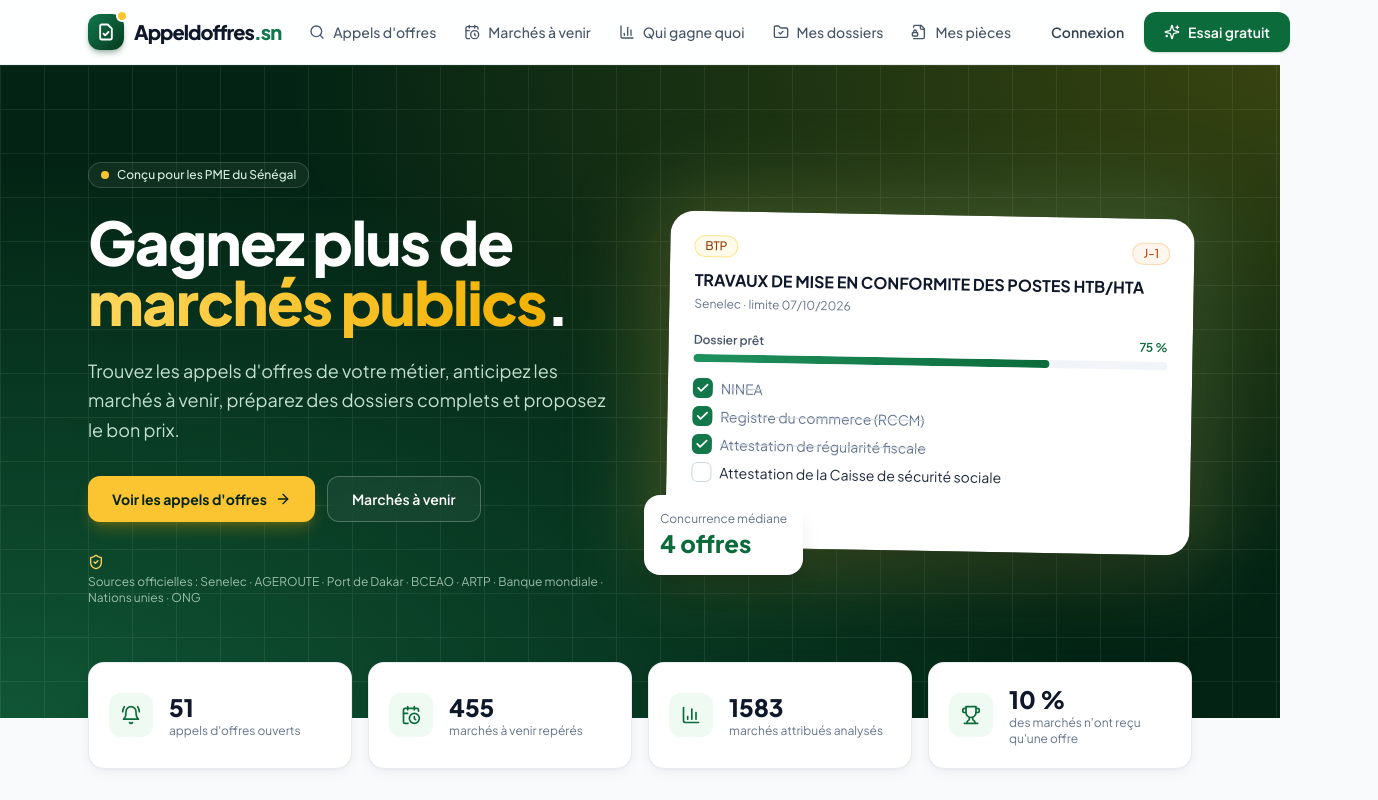
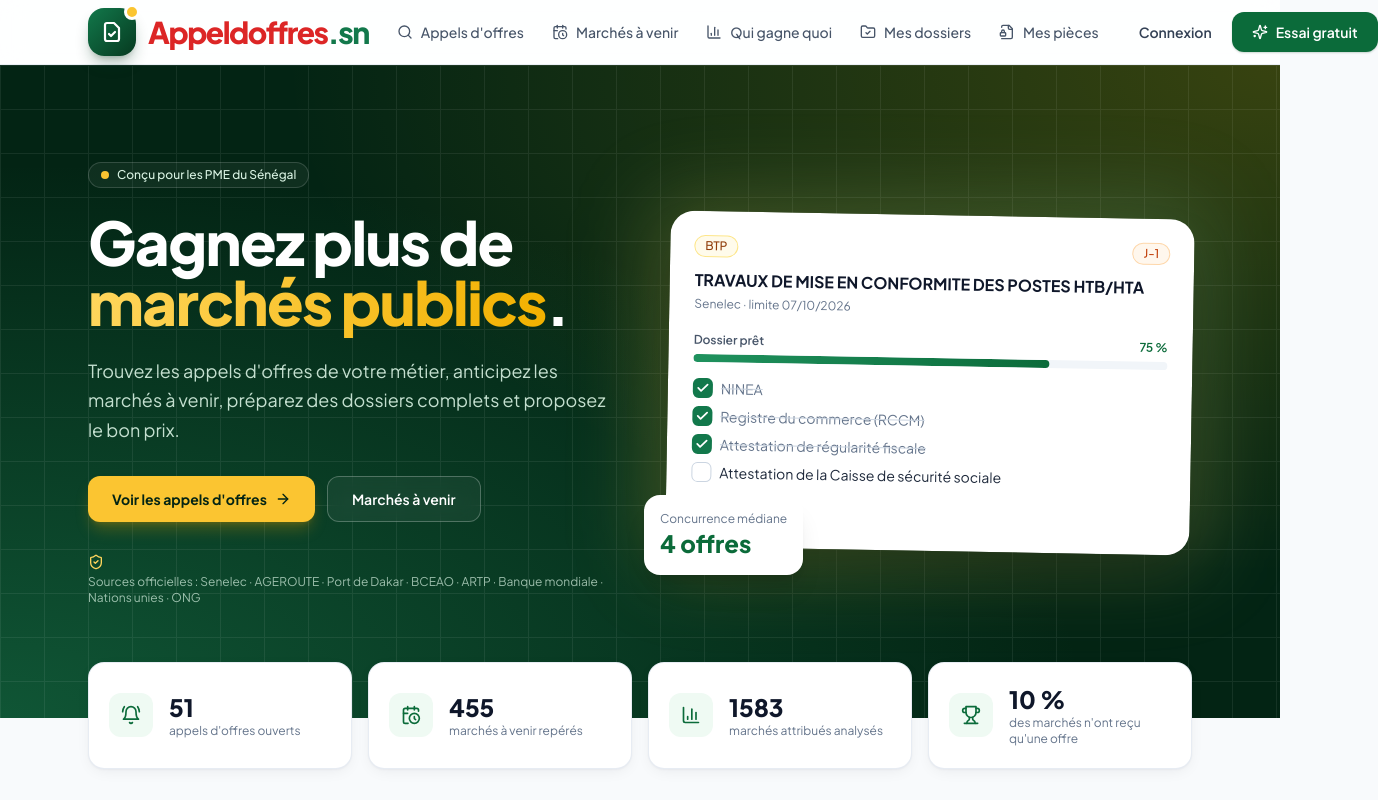
Before and after one commit to mamadouelimanewane/appeloffres, a Next.js app: page / in a window 1280 px wide. Shown: the top 800 px of the page, 1378 px wide, since content can reach past the window. Built offline with nearby package versions, Linux system fonts and the light colour scheme.

Commit message:
style: logo rouge et plus grand

```diff
--- a/src/components/Logo.tsx
+++ b/src/components/Logo.tsx
@@ -2,15 +2,15 @@
 
 export function Logo({ clair = false }: { clair?: boolean }) {
   return (
-    <Link href="/" className="group flex items-center gap-2.5" aria-label="Appeldoffres.sn, accueil">
-      <span className="relative grid h-9 w-9 place-items-center rounded-xl bg-gradient-to-br from-brand-600 to-brand-900 shadow-md shadow-brand-900/30">
-        <svg viewBox="0 0 24 24" className="h-5 w-5 text-white" fill="none" stroke="currentColor" strokeWidth="2.2" strokeLinecap="round" strokeLinejoin="round" aria-hidden>
+    <Link href="/" className="group flex items-center gap-3" aria-label="Appeldoffres.sn, accueil">
+      <span className="relative grid h-12 w-12 place-items-center rounded-2xl bg-gradient-to-br from-brand-600 to-brand-900 shadow-lg shadow-brand-900/30">
+        <svg viewBox="0 0 24 24" className="h-6 w-6 text-white" fill="none" stroke="currentColor" strokeWidth="2.2" strokeLinecap="round" strokeLinejoin="round" aria-hidden>
           <path d="M14 3H7a2 2 0 0 0-2 2v14a2 2 0 0 0 2 2h10a2 2 0 0 0 2-2V8z" />
           <path d="m9 14 2 2 4-4" />
         </svg>
-        <span className="absolute -right-1 -top-1 h-3 w-3 rounded-full border-2 border-white bg-or-400" />
+        <span className="absolute -right-1 -top-1 h-4 w-4 rounded-full border-[3px] border-white bg-or-400" />
       </span>
-      <span className={`text-xl font-black leading-none tracking-tighter ${clair ? "text-white" : "text-slate-900"}`}>
+      <span className={`text-3xl font-black leading-none tracking-tighter ${clair ? "text-white" : "text-red-600"}`}>
         Appeldoffres<span className={clair ? "text-or-300" : "text-brand-600"}>.sn</span>
       </span>
     </Link>
```
